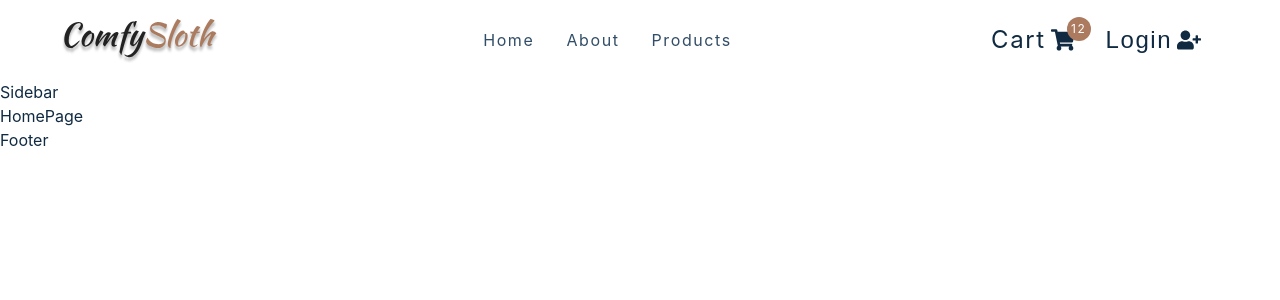
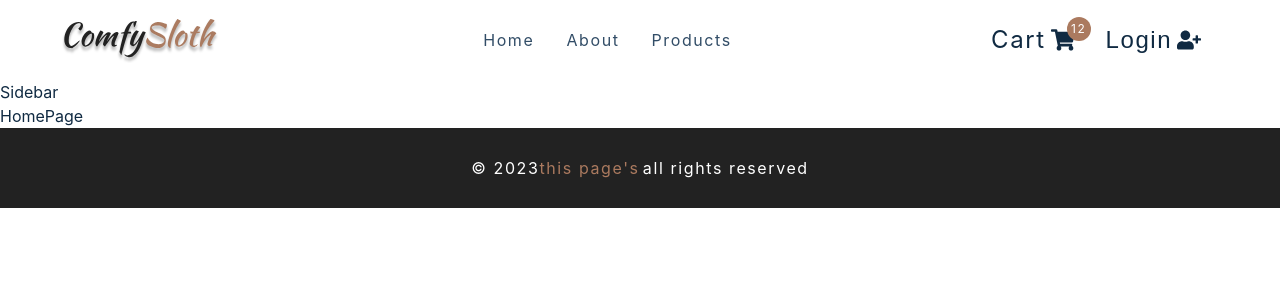
Before and after one commit to reza-nm/e-commerce, a React (Create React App) app: page / in a window 1280 px wide. Shown: the top 300 px of the page. Built offline with nearby package versions, Linux system fonts and the light colour scheme.

Commit message:
footer added

```diff
--- a/src/components/Footer.js
+++ b/src/components/Footer.js
@@ -1,9 +1,37 @@
-import React from 'react'
+import React from "react";
+import styled from "styled-components";
+const Footer = () => {
+  return <Wrapper>
+    <h5>
+      &copy; {new Date().getFullYear()}
+      <span>
+        this page's
+      </span>
+    </h5>
+    <h5>all rights reserved</h5>
+  </Wrapper>;
+};
+const Wrapper = styled.footer`
+   height: 5rem;
+   display: flex;
+   flex-direction: column;
+   justify-content: center;
+   align-items: center;
+   background: var(--clr-black);
+   text-align: center;
+   span {
+     color: var(--clr-primary-5);
+   }
+   h5 {
+     color: var(--clr-white);
+     margin: 0.1rem;
 
-const Footer = () => {
-  return (
-    <div>Footer</div>
-  )
-}
-
-export default Footer
+     font-weight: 400;
+     text-transform: none;
+     line-height: 1.25;
+   }
+   @media (min-width: 776px) {
+     flex-direction: row;
+   }
+`;
+export default Footer;
```
